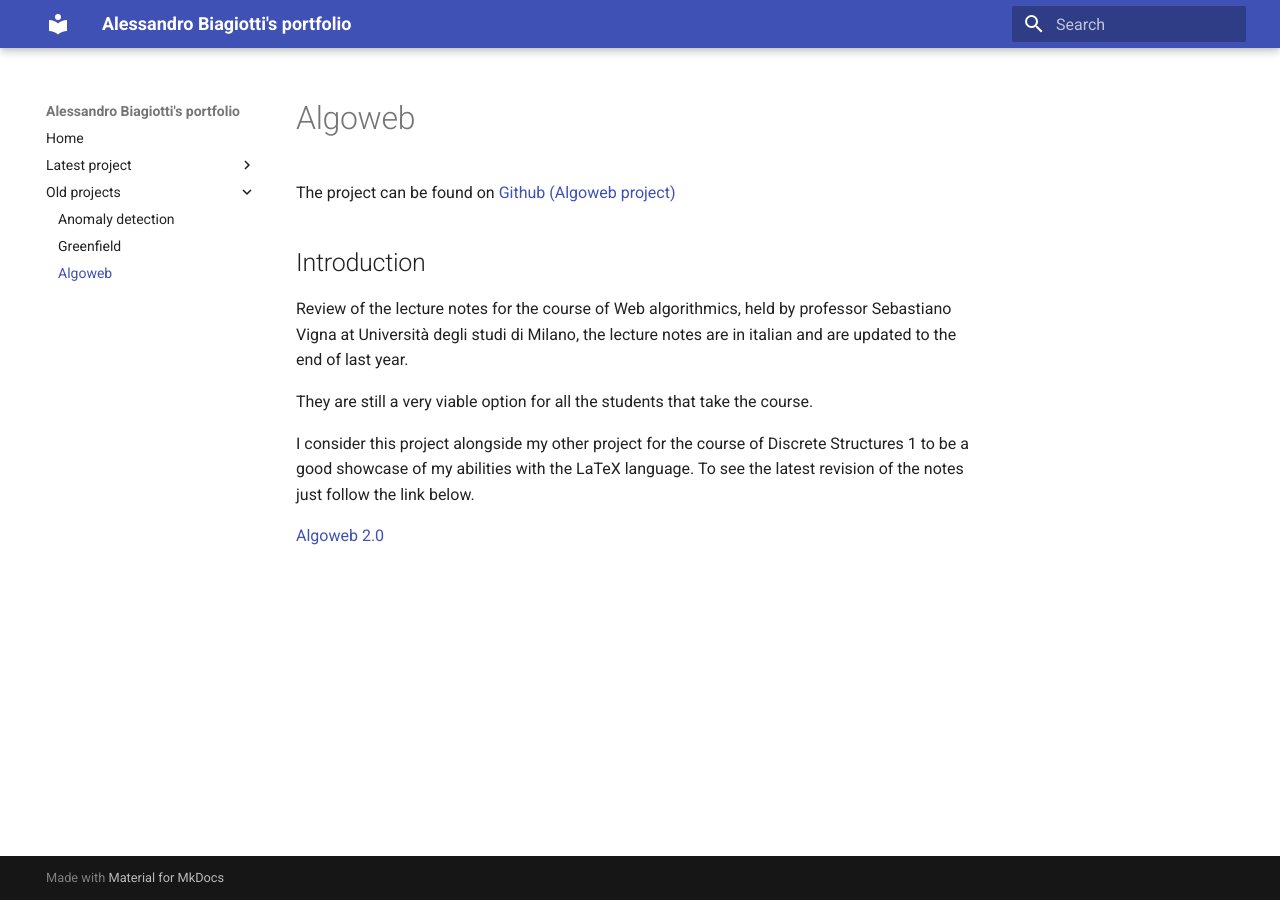
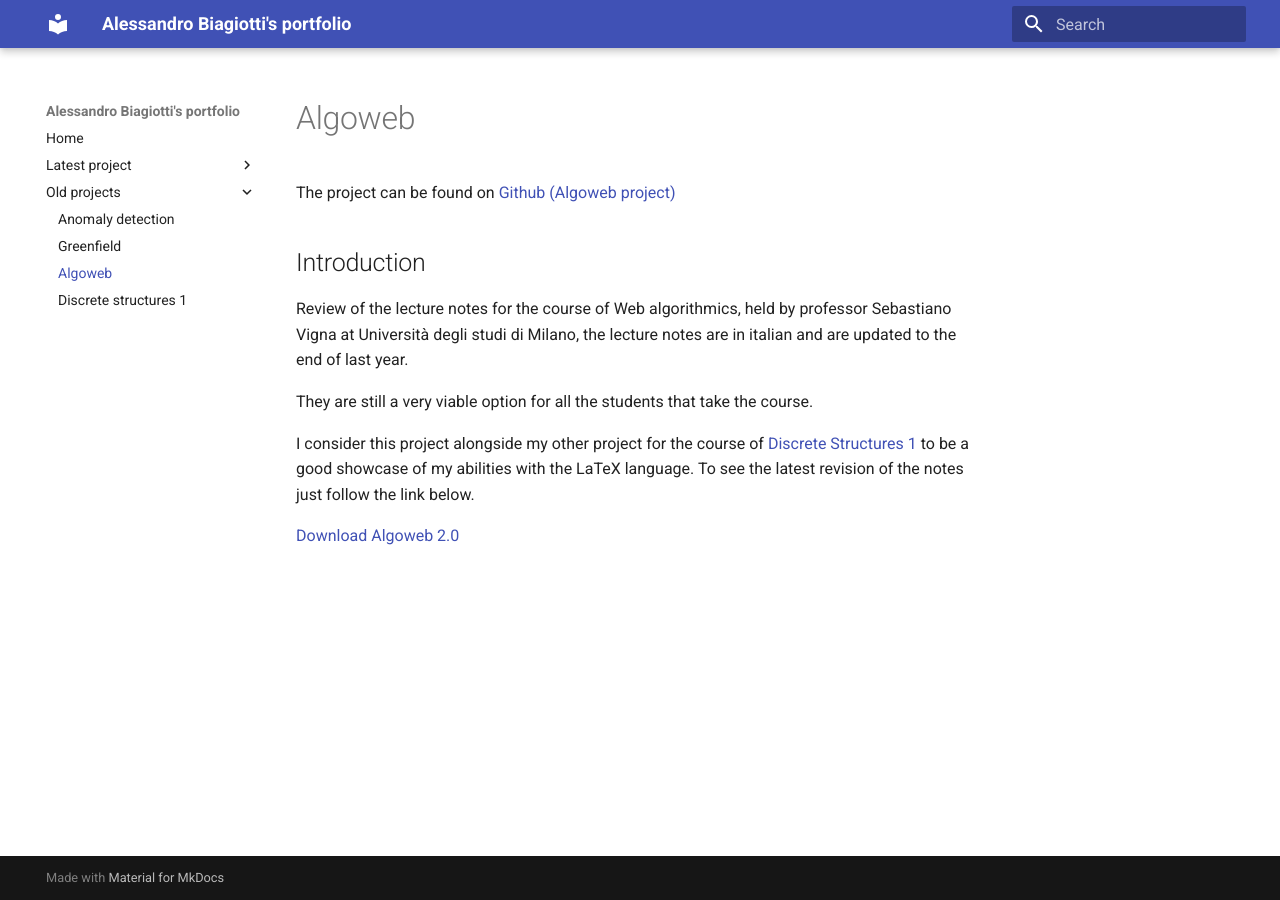
Before and after one commit to S3gmentati0nFault/S3gmentati0nFault.github.io, an MkDocs documentation site: the page built from docs/algoweb/readme.md, in a window 1280 px wide. Built offline with MkDocs 1.6.1 and Material for MkDocs 9.7.7, drawn with Linux system fonts in a browser that asks for light colours.

```diff
--- a/docs/algoweb/readme.md
+++ b/docs/algoweb/readme.md
@@ -5,6 +5,7 @@ Review of the lecture notes for the course of Web algorithmics, held by professo
 
 They are still a very viable option for all the students that take the course.
 
-I consider this project alongside my other project for the course of Discrete Structures 1 to be a good showcase of my abilities with the LaTeX language. To see the latest revision of the notes just follow the link below.
+I consider this project alongside my other project for the course of
+<a href="https://S3gmentati0nFault.github.io/structures/readme">Discrete Structures 1</a> to be a good showcase of my abilities with the LaTeX language. To see the latest revision of the notes just follow the link below.
 
-<a href="https://github.com/S3gmentati0nFault/Algoweb/releases/download/versione_2.0/Algoweb.pdf">Algoweb 2.0</a>
+<a href="https://github.com/S3gmentati0nFault/Algoweb/releases/download/versione_2.0/Algoweb.pdf">Download Algoweb 2.0</a>
--- a/mkdocs.yml
+++ b/mkdocs.yml
@@ -16,3 +16,4 @@ nav:
       - "Anomaly detection": autoencoders/readme.md
       - "Greenfield": greenfield/readme.md
       - "Algoweb": algoweb/readme.md
+      - "Discrete structures 1": structures/readme.md
```
Also changed, not shown: docs/autoencoders/readme.md (+1 -1 lines), docs/structures/readme.md (added, +8 -0 lines).
